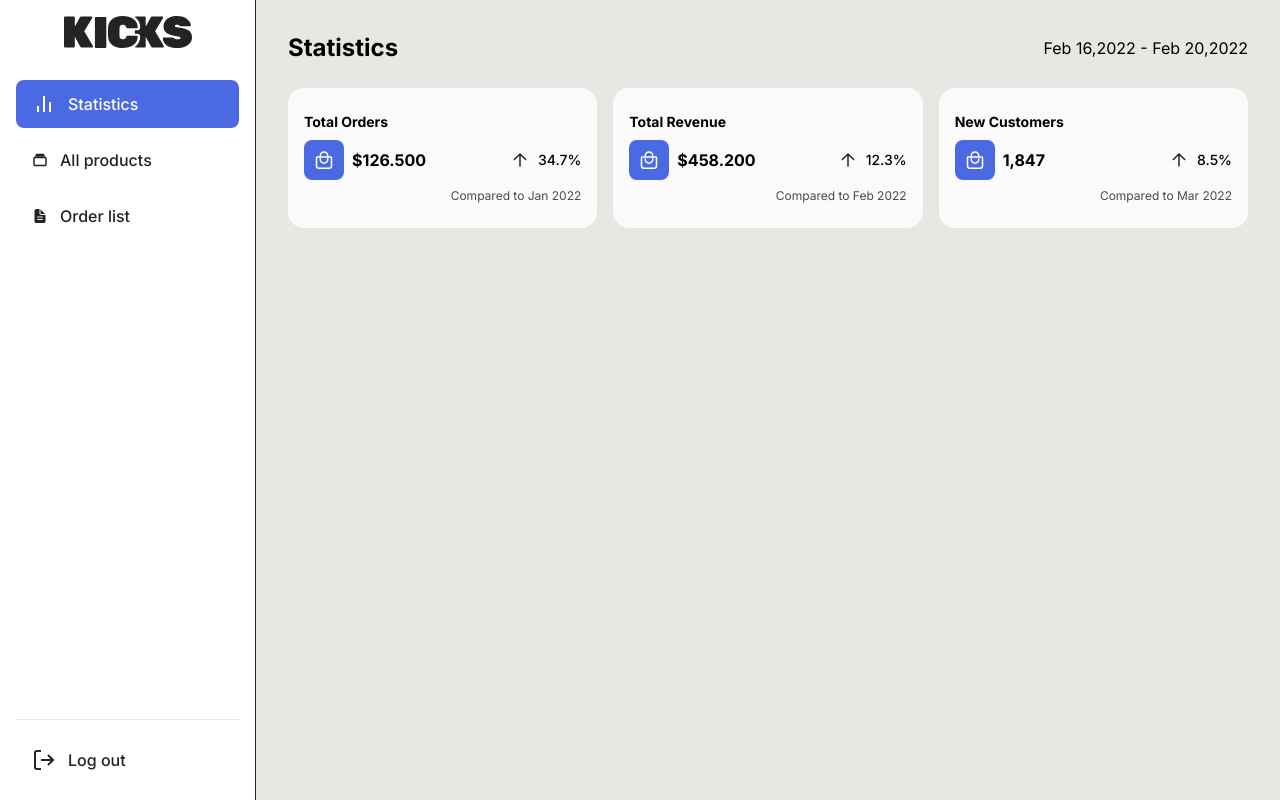
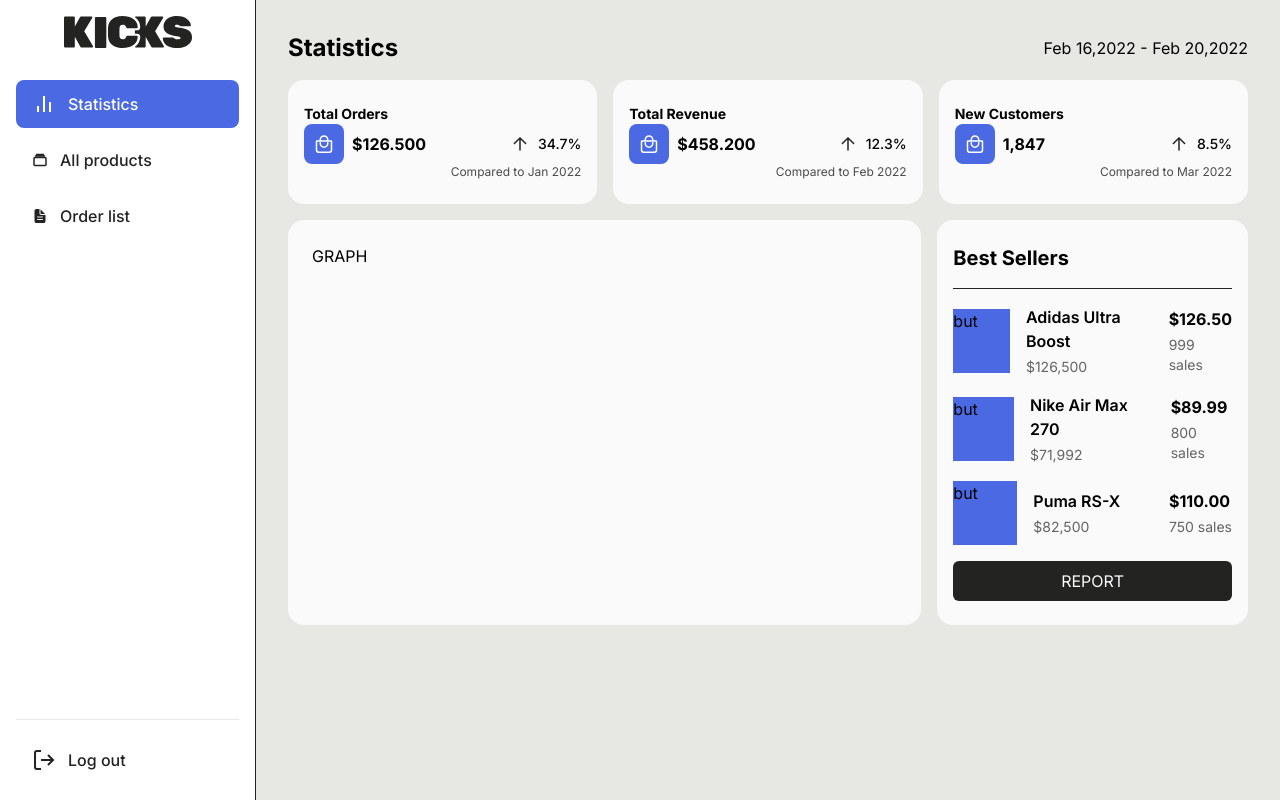
Before and after one commit to Azymi4231/Kicks, a Next.js app: page /dashboard/statistics in a window 1280 px wide. Built offline with nearby package versions, Linux system fonts and the light colour scheme.

Commit message:
Bestsellers simple UI

```diff
--- /dev/null
+++ b/src/features/dashboard/statistics/components/StatisticsBestSellers.tsx
@@ -0,0 +1,55 @@
+import React from "react";
+
+const StatisticsBestSellers = () => {
+  const bestSellers = [
+    {
+      name: "Adidas Ultra Boost",
+      price: "$126.50",
+      totalRevenue: "$126,500",
+      sales: 999,
+    },
+    {
+      name: "Nike Air Max 270",
+      price: "$89.99",
+      totalRevenue: "$71,992",
+      sales: 800,
+    },
+    {
+      name: "Puma RS-X",
+      price: "$110.00",
+      totalRevenue: "$82,500",
+      sales: 750,
+    },
+  ];
+
+  return (
+    <div className="bg-WhiteMain rounded-2xl px-4 py-6 h-full ml-1 flex flex-col gap-4">
+      <div className="pb-4 border-b border-DarkGray">
+        <p className="text-xl font-bold">Best Sellers</p>
+      </div>
+      {bestSellers.map((product, index) => (
+        <div key={index} className="flex gap-4 items-center justify-between">
+          <div className="flex gap-4 items-center">
+            <div className="w-16 h-16 bg-Blue">but</div>
+            <div className="flex flex-col gap-1">
+              <p className="font-semibold">{product.name}</p>
+              <p className="opacity-60 text-sm">{product.totalRevenue}</p>
+            </div>
+          </div>
+          <div className="flex flex-col gap-1">
+            <p className="font-bold">{product.price}</p>
+            <p className="opacity-60 text-sm">{product.sales} sales</p>
+          </div>
+        </div>
+      ))}
+      <button
+        type={"button"}
+        className="px-4 py-2 rounded-md  bg-DarkGray text-WhiteMain"
+      >
+        REPORT
+      </button>
+    </div>
+  );
+};
+
+export default StatisticsBestSellers;
--- a/src/features/dashboard/statistics/components/StatisticsDataPills.tsx
+++ b/src/features/dashboard/statistics/components/StatisticsDataPills.tsx
@@ -25,11 +25,11 @@ const StatisticsDataPills = () => {
   ];
 
   return (
-    <div className="flex justify-between items-center w-full gap-4">
+    <div className="flex w-full gap-4 justify-between ">
       {statsData.map((stat, index) => (
         <div
           key={index}
-          className="px-4 py-6 bg-WhiteMain rounded-2xl flex flex-col gap-2 w-full"
+          className="px-4 py-6 bg-WhiteMain rounded-2xl flex flex-col  w-full"
         >
           <p className="text-sm font-bold">{stat.title}</p>
           <div className="flex justify-between items-center">
--- /dev/null
+++ b/src/features/dashboard/statistics/components/StatisticsSaleGraphComponent.tsx
@@ -0,0 +1,9 @@
+import React from "react";
+
+const StatisticsSaleGraphComponent = () => {
+  return (
+    <div className="bg-WhiteMain rounded-2xl p-6 h-full mr-[-4px]">GRAPH</div>
+  );
+};
+
+export default StatisticsSaleGraphComponent;
--- a/src/features/dashboard/statistics/pages/StatisticsPage.tsx
+++ b/src/features/dashboard/statistics/pages/StatisticsPage.tsx
@@ -1,11 +1,22 @@
+import React from "react";
 import StatisticsPageHeader from "@/features/dashboard/statistics/components/StatisticsPageHeader";
 import StatisticsDataPills from "@/features/dashboard/statistics/components/StatisticsDataPills";
+import StatisticsSaleGraphComponent from "@/features/dashboard/statistics/components/StatisticsSaleGraphComponent";
+import StatisticsBestSellers from "@/features/dashboard/statistics/components/StatisticsBestSellers";
 
 const StatisticsPage = () => {
   return (
-    <div className="p-8 flex flex-col gap-6 w-full ">
+    <div className="p-8 flex flex-col gap-4  w-full">
       <StatisticsPageHeader />
       <StatisticsDataPills />
+      <div className="flex gap-4 w-full">
+        <div className="flex-[2]">
+          <StatisticsSaleGraphComponent />
+        </div>
+        <div className="flex-1">
+          <StatisticsBestSellers />
+        </div>
+      </div>
     </div>
   );
 };
```
